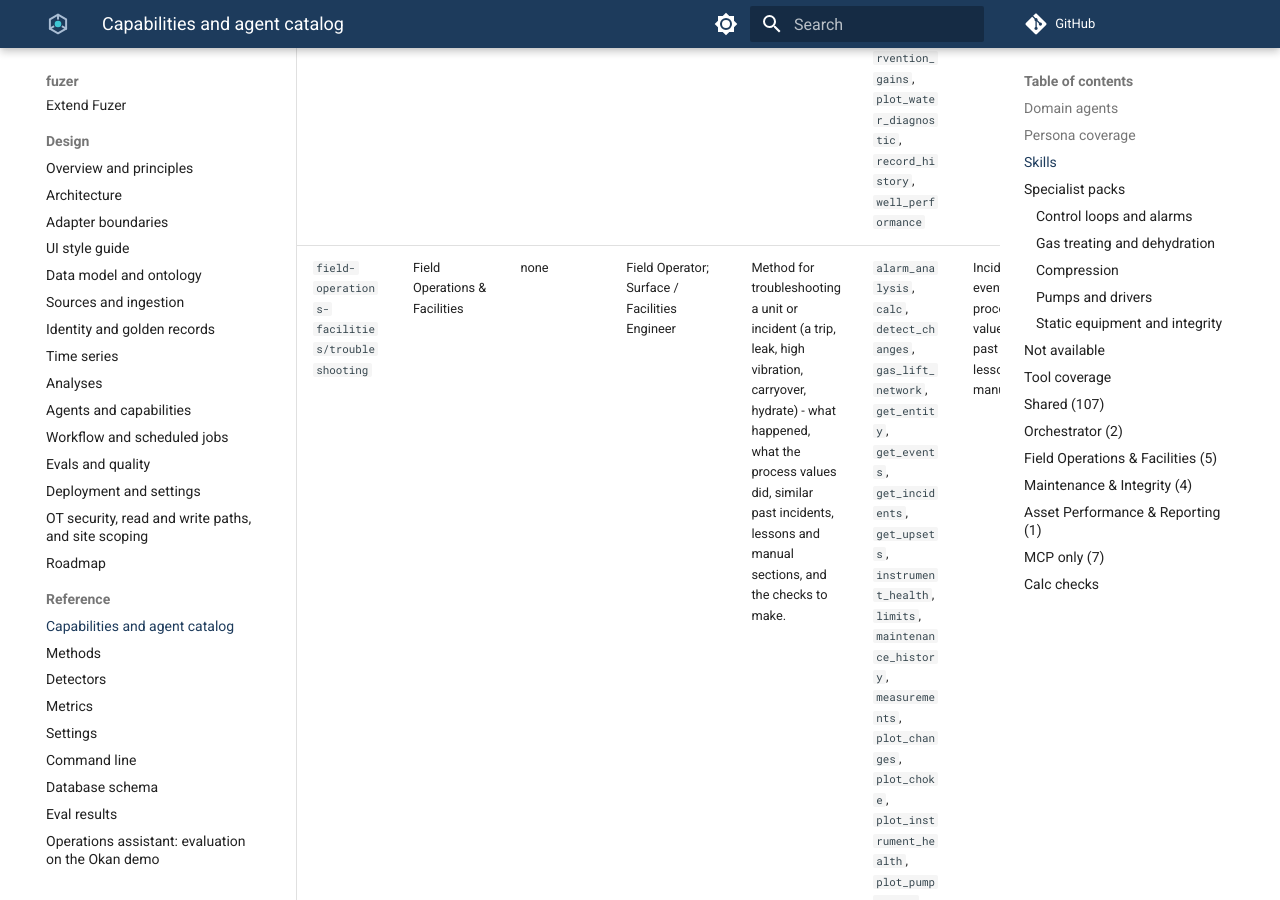
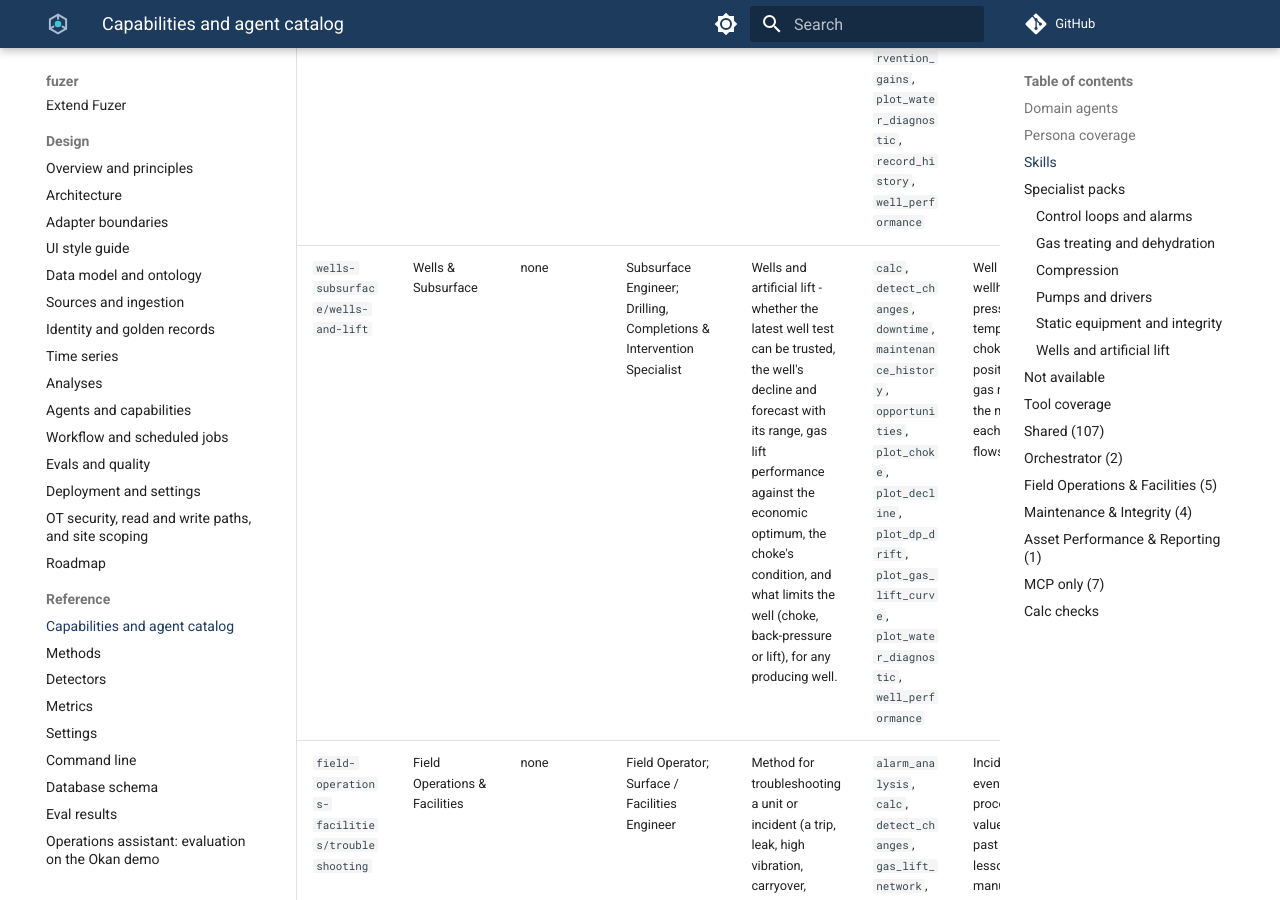
Before and after one commit to areed145/fuzer, an MkDocs documentation site: the page built from docs/capabilities.md, in a window 1280 px wide and 900 px high, scrolled down 8103 px. Built offline with MkDocs 1.6.1 and Material for MkDocs 9.7.7, drawn with Linux system fonts in a browser that asks for light colours; comment, search, counter and statistics services are not loaded; some of the changed text lies outside the part shown.

Commit message:
Wells and lift pack: decline, test checks, chokes, lift curves and flowline drift on any well (P4.2f-3)
A pack for the wells-subsurface agent: its playbook, the methods it runs,
the measurement roles it needs and answer keys on Okan and Kestrel. Wells
are entities of kind 'well' rather than an ISO 14224 class, so the
conformance check and on_site accept that kind as a unit.

Co-Authored-By: Claude Opus 5.5 <noreply@anthropic.com>
Claude-Session: https://claude.ai/code/session_01LEmc6TuguRJmNFJnUPnQmN

```diff
--- a/docs/capabilities.md
+++ b/docs/capabilities.md
@@ -26,8 +26,8 @@ Every persona has one owner and at least one skill.
 | Production Surveillance | Production & Surveillance | production-surveillance, production-efficiency |
 | Production / Operations Engineer | Production & Surveillance | production-efficiency, constraint-management, gas-lift, production-engineering |
 | Optimization Engineer | Production & Surveillance | production-surveillance, constraint-management, back-pressure, gas-lift |
-| Subsurface Engineer | Wells & Subsurface | gas-lift, production-engineering, well-review |
-| Drilling, Completions & Intervention Specialist | Wells & Subsurface | production-engineering, well-review |
+| Subsurface Engineer | Wells & Subsurface | gas-lift, production-engineering, well-review, wells-and-lift |
+| Drilling, Completions & Intervention Specialist | Wells & Subsurface | production-engineering, well-review, wells-and-lift |
 | Field Operator | Field Operations & Facilities | troubleshooting, upset-correlation, gas-treating, shift-handover, alarms-and-instruments |
 | Surface / Facilities Engineer | Field Operations & Facilities | constraint-management, back-pressure, troubleshooting, upset-correlation, gas-treating, shift-handover |
 | Instrumentation, Controls & OT Specialist | Field Operations & Facilities | alarms-and-instruments |
@@ -63,6 +63,7 @@ Tools are read from each `SKILL.md`. A shared skill is loaded by every agent, ea
 | `production-surveillance/gas-lift` | Production & Surveillance | Wells & Subsurface | Optimization Engineer; Production / Operations Engineer; Subsurface Engineer | Gas lift - how it works, how the lift gas network is laid out (compression, headers, jacket manifolds, wells, jackets fed through other jackets), and how to evaluate it - lift gas allocation and response per well, header pressure, shortfalls and who loses lift first, valve problems, and reallocation. | `deferment_pareto`, `gas_lift_network`, `process_values`, `production_constraints`, `trace_flow`, `well_performance` | The lift gas network, well tests with lift gas rate, header and flow signals. | Allocation and response per well, shortfalls, suspected valve problems and reallocation candidates. | Reallocation is a recommendation for the accountable production engineer. |
 | `production-surveillance/production-engineering` | Production & Surveillance | Wells & Subsurface | Production / Operations Engineer; Subsurface Engineer; Drilling, Completions & Intervention Specialist | Production engineering for wells - well test trends (rate, water cut, GOR, lift gas, WHP), decline and water breakthrough, gas lift performance and valve failures, well interventions and candidates. | `calc`, `detect_changes`, `downtime`, `gas_lift_network`, `get_entity`, `get_events`, `measurements`, `plot_choke`, `plot_custom`, `plot_decline`, `plot_measurements`, `trace_flow`, `well_performance` | Well tests, wellhead samples, choke records, downtime and operator log. | Well trends read against decline and water breakthrough, and intervention candidates with their evidence. | Reservoir causes stay hypotheses unless a source records them. |
 | `wells-subsurface/well-review` | Wells & Subsurface | none | Subsurface Engineer; Drilling, Completions & Intervention Specialist | Review one well or a set of wells - dated history, test and pressure trends, recorded interventions, sidetracks, and intervention candidates with the evidence for and against, without implying reservoir certainty. | `calc`, `cluster_entities`, `detect_changes`, `downtime`, `get_entity`, `get_events`, `intervention_gains`, `maintenance_history`, `measurements`, `opportunities`, `plot_decline`, `plot_gas_lift_curve`, `plot_intervention_gains`, `plot_water_diagnostic`, `record_history`, `well_performance` | Well identity and sidetracks, well tests, wellhead samples, downtime, operator log and work on the well. | A dated well history, what changed and when, and candidates with supporting and missing evidence. | No reservoir certainty, completion design or intervention decision; those stay with accountable engineers. |
+| `wells-subsurface/wells-and-lift` | Wells & Subsurface | none | Subsurface Engineer; Drilling, Completions & Intervention Specialist | Wells and artificial lift - whether the latest well test can be trusted, the well's decline and forecast with its range, gas lift performance against the economic optimum, the choke's condition, and what limits the well (choke, back-pressure or lift), for any producing well. | `calc`, `detect_changes`, `downtime`, `maintenance_history`, `opportunities`, `plot_choke`, `plot_decline`, `plot_dp_drift`, `plot_gas_lift_curve`, `plot_water_diagnostic`, `well_performance` | Well tests, wellhead pressure and temperature, choke position, lift gas rate and the manifold each well flows into. | Each well's decline on its own product, whether a test can be trusted, what holds it back (choke or back pressure), its lift response and flowline drift, with the measurements it could not read. | Advises; a choke, lift gas or intervention change is the accountable production engineer's call. |
 | `field-operations-facilities/troubleshooting` | Field Operations & Facilities | none | Field Operator; Surface / Facilities Engineer | Method for troubleshooting a unit or incident (a trip, leak, high vibration, carryover, hydrate) - what happened, what the process values did, similar past incidents, lessons and manual sections, and the checks to make. | `alarm_analysis`, `calc`, `detect_changes`, `gas_lift_network`, `get_entity`, `get_events`, `get_incidents`, `get_upsets`, `instrument_health`, `limits`, `maintenance_history`, `measurements`, `plot_changes`, `plot_choke`, `plot_instrument_health`, `plot_pump_curve`, `plot_state_timeline`, `process_values`, `search`, `spare_parts`, `trace_flow`, `trip_analysis`, `troubleshooting_brief`, `upset_detail`, `what_changed` | Incidents, events, process values, limits, past failures, lessons and manuals. | What happened, what the values did, similar past cases, and checks to make. | Recommend checks and decisions to the accountable operator or engineer; never give operating instructions. |
 | `field-operations-facilities/upset-correlation` | Field Operations & Facilities | none | Field Operator; Surface / Facilities Engineer | Method for upsets that belong together - correlated events and cascades across units - so the IOC triages one event from where it started, merges duplicate cases and sends one operator; and for the cascades that keep recurring. | `alarm_analysis`, `cascade_patterns`, `plot_propagation`, `plot_state_timeline`, `related_upsets`, `start_study`, `trace_flow`, `trip_analysis`, `upset_detail` | SRE upsets and their detections, the plant model's links, unit run states and alarm history. | One event told first cause first, the knock-ons with their lags, upsets to merge and recurring cascades. | Recommends merges and where to send one operator; the IOC merges cases and dispatches. Recommend checks and decisions to the accountable operator or engineer; never give operating instructions. |
 | `field-operations-facilities/gas-treating` | Field Operations & Facilities | none | Surface / Facilities Engineer; Field Operator | Gas treating and dehydration - amine and glycol contactors foaming or fouling, treated gas (acid gas, water content) against its window, reboiler temperatures drifting toward a limit, and refrigeration chillers holding the dew point, for any treating unit (ISO 14224 classes VE, HE, HB). | `calc`, `limits`, `measurements`, `plot_operating_window`, `plot_trend` | Contactor differential pressure, treated gas analysers, reboiler and chiller temperatures, and their recorded operating windows (IOW, alarm settings or learned). | Each treating unit's status with the checks that drive it (foaming, treated gas, reboiler, chiller), the window each was judged against, the link along the train and the lab samples it could not read. | Advises; antifoam, a solvent change-out, a rate cut or a reboiler setpoint change is the operator's and engineer's call. |
@@ -138,6 +139,17 @@ A pack is a skill folder whose `pack.yaml` names what its playbook relies on (P4
 - **Briefs:** none
 - **Measurement roles:** `outlet_temperature`, `temperature`, `pressure`, `differential_pressure`, `vibration`, `bearing_temperature`, `discharge_temperature`
 - **Charts:** `plot_cooler_fouling`, `plot_wall_thickness`
+- **Eval:** 4 questions with answer keys across 2 bundles
+
+### Wells and artificial lift
+
+- **Skill:** `wells-subsurface/wells-and-lift`, loaded by Wells & Subsurface
+- **Equipment classes (ISO 14224):** well
+- **Methods:** `choke` (Engineering practice), `decline` (Arps, Analysis of Decline Curves (1945)), `dp_drift` (Engineering practice), `gas_lift` (Engineering practice), `test_check` (Engineering practice), `well_constraint` (Engineering practice)
+- **Detectors:** `models`, `hydraulics`, `opportunities`
+- **Briefs:** none
+- **Measurement roles:** `wellhead_pressure`, `wellhead_temperature`, `casing_pressure`, `choke_position`, `gas_lift_rate`, `pressure`, `flow`
+- **Charts:** `plot_decline`, `plot_water_diagnostic`, `plot_gas_lift_curve`, `plot_choke`, `plot_dp_drift`
 - **Eval:** 4 questions with answer keys across 2 bundles
 
 ## Not available
```
Also changed, not shown: src/fuzer/agents/skills/wells-subsurface/wells-and-lift/SKILL.md (added, +53 -0 lines), src/fuzer/agents/skills/wells-subsurface/wells-and-lift/pack.yaml (added, +21 -0 lines), 6 other files.
